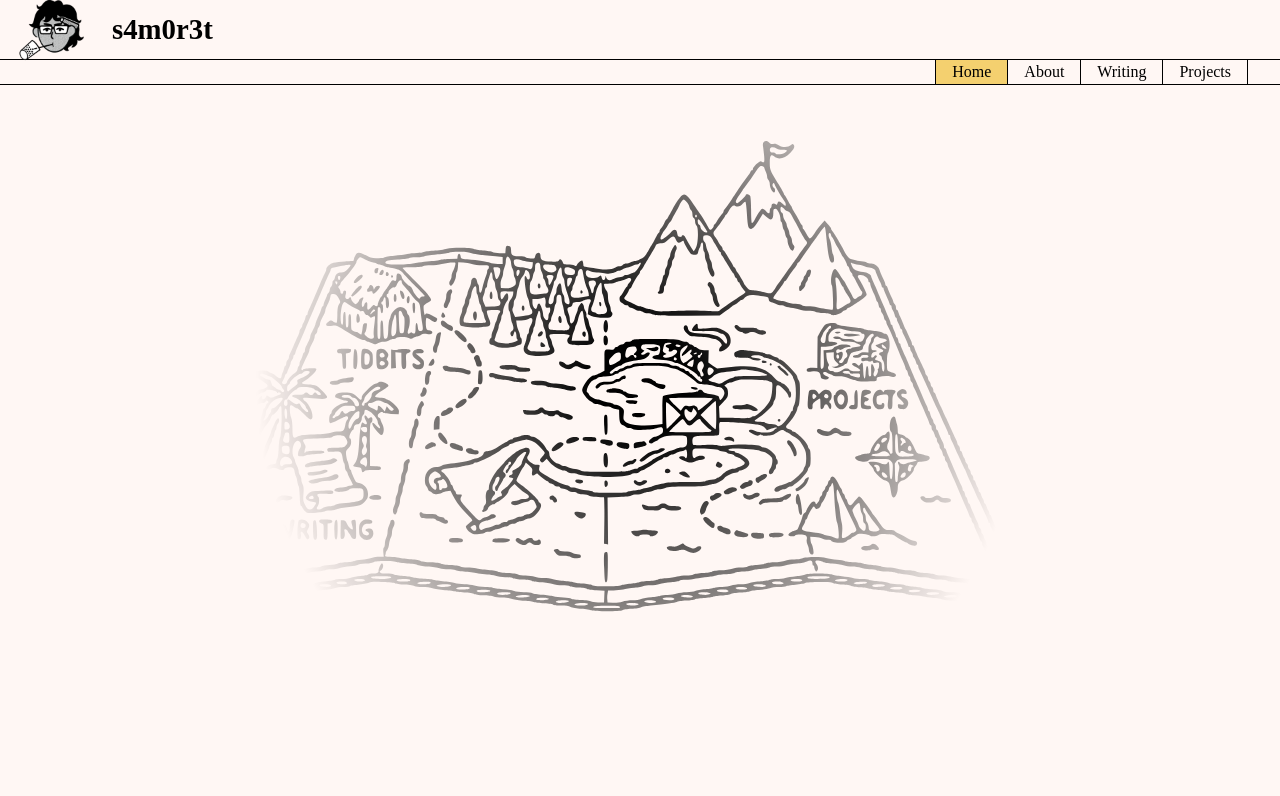
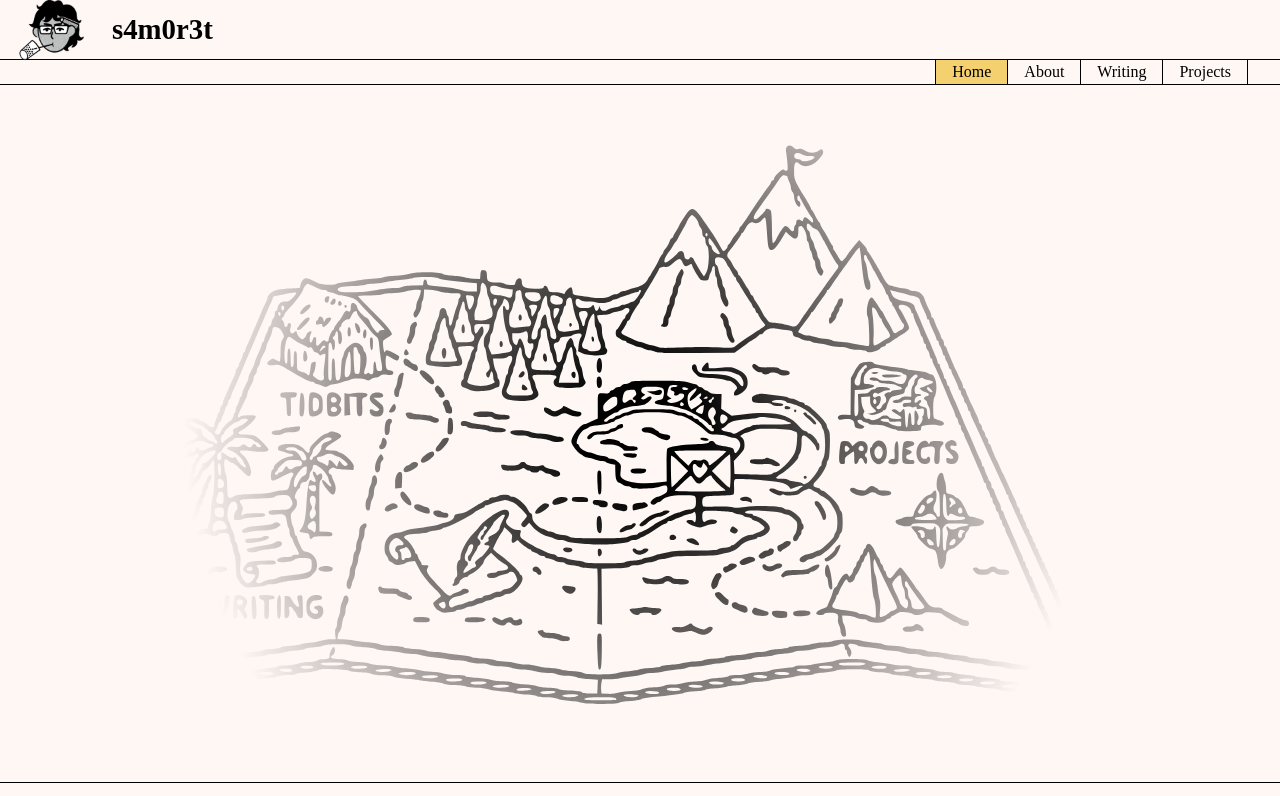
Before and after one commit to shivamrawat1/portfolio, a Next.js app: page / in a window 1280 px wide. Shown: the top 796 px of the page. Built offline with nearby package versions, Linux system fonts and the light colour scheme.

Commit message:
fixed hero image

```diff
--- a/src/app/components/pages/home.tsx
+++ b/src/app/components/pages/home.tsx
@@ -4,18 +4,16 @@ import Image from "next/image";
 export default function HomePage() {
     return (
         <div className={styles.home_container}>
-            <div className={styles.content_area}>
             <div className={styles.hero_image}>
                 <Image
                     src="/file1.svg"
                     alt="File illustration"
-                        width={800}
+                    width={950}
                     height={100}
                     priority
                     className={styles.file_svg}
                 />
             </div>
         </div>
-        </div>
     );
 }
--- a/src/app/styles/pages/home.module.css
+++ b/src/app/styles/pages/home.module.css
@@ -3,24 +3,17 @@
     display: flex;
     justify-content: center;
     align-items: center;
-    height: 100%;
+    height: 10vh;
     width: 100%;
 }
 
-.content_area {
-    height: 100vh;
-    width: 100vw;
-    display: flex;
-    flex-direction: column;
-    align-items: center;
-    text-align: center;
-}
 
 .hero_image {
     display: flex;
     justify-content: center;
     align-items: center;
     width: 100%;
+    height: 100%;
     padding: 2rem 0;
     position: relative;
 }
```
Lines whose indentation alone changed are shown as unchanged.
